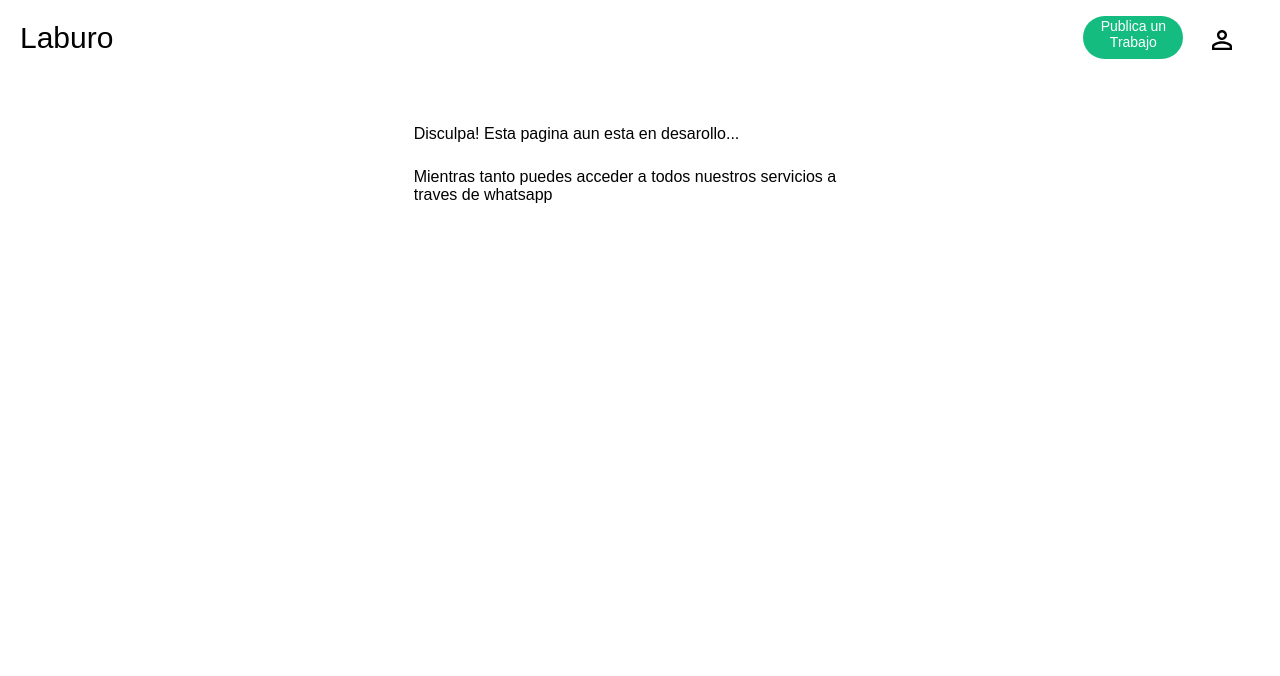
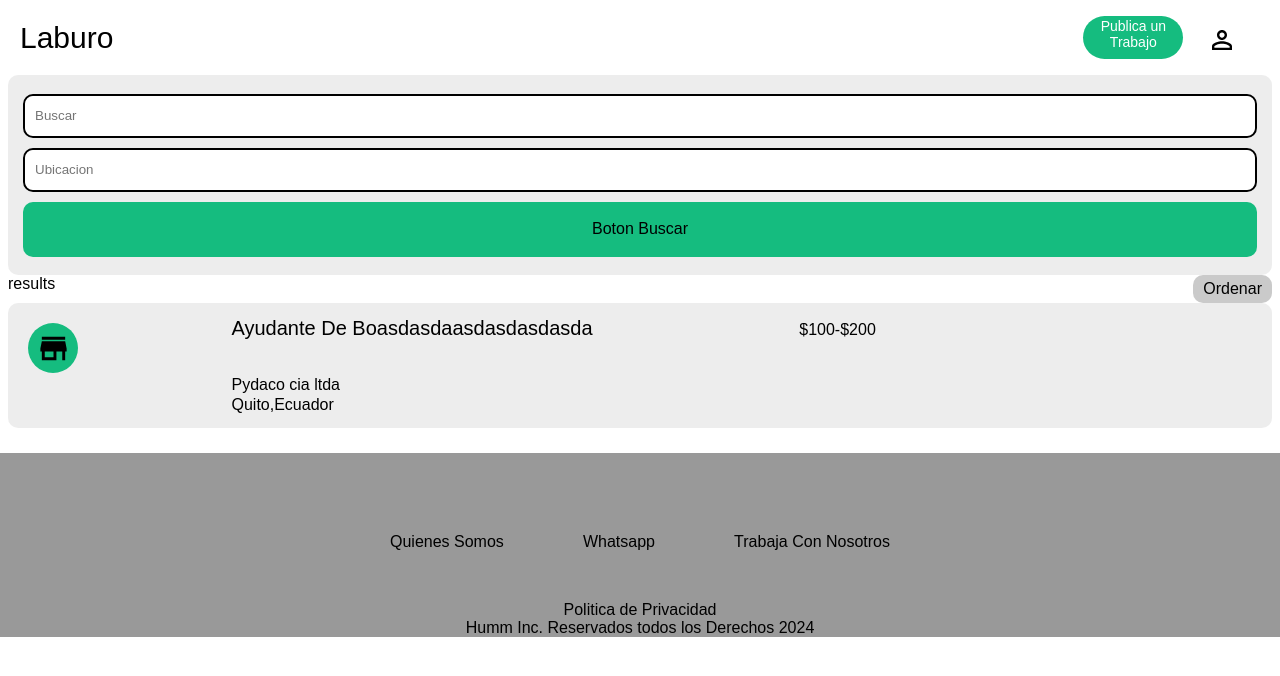
Before and after one commit to davidpinosp/laburoSite, a React (Create React App) app: page /jobs in a window 1280 px wide. Shown: the top 676 px of the page. Built offline with nearby package versions, Linux system fonts and the light colour scheme; a web font is replaced by a local one.

Commit message:
adding changes to dev branch

```diff
--- a/src/App.tsx
+++ b/src/App.tsx
@@ -2,6 +2,7 @@ import React from "react";
 import Landing from "./pages/Landing";
 import PostJob from "./pages/PostJob";
 import ComingSoon from "./pages/ComingSoon";
+import Jobs from "./pages/Jobs";
 import "./App.css";
 import { BrowserRouter, Routes, Route } from "react-router-dom";
 
@@ -11,7 +12,8 @@ function App() {
       <BrowserRouter>
         <Routes>
           <Route path="/" element={<Landing />} />
-          <Route path="/jobs" element={<ComingSoon />} />
+          <Route path="/jobs" element={<Jobs />} />
+          <Route path="/coming-soon" element={<ComingSoon />} />
           <Route path="/post-job" element={<PostJob />} />
         </Routes>
       </BrowserRouter>
--- a/src/assets/styles/global.css
+++ b/src/assets/styles/global.css
@@ -8,8 +8,16 @@
 .bg-laburo-green {
     background-color:var(--la buro-green);
 }
+.bg-laburo-gray {
+background-color: rgba(80, 80, 80, 0.1)
+
+}
 .laburo-green{
     color: var(--laburo-green);
+}
+.laburo-gray{
+    color: rgba(80, 80, 80, 0.1)
+
 }
 
 
@@ -101,6 +109,13 @@
 
 }
 
+.w100{
+    width: 100%;
+}
+
+
+
+
 /*  mobile */
 
 
--- /dev/null
+++ b/src/assets/styles/jobs.css
@@ -0,0 +1,145 @@
+
+.job-page-container{
+
+padding: 0px 8px;
+
+
+}
+.search-container{
+
+
+    padding: 5px 15px;
+
+    width: 100%;
+    height: 200px;
+
+    background-color: rgba(80, 80, 80, 0.1);
+    border-radius: 10px;
+    display: flex;
+    flex-direction: column;
+    align-items: center;
+    justify-content: center;
+
+}
+
+.search-pill{
+    border: 2px solid black;
+    height: 44px;
+    width: 100%;
+    background-color: white;
+    margin-bottom: 10px;
+    border-radius: 10px;
+
+}
+.search-pill-input{
+
+    width: 100%;
+    height: 100%;
+    border-radius: 10px;
+    border: none;
+    padding-left: 10px;
+    padding-right: 20px;
+    user-select: none;
+
+
+}
+
+
+.search-btn{
+    display: flex;
+    align-items: center;
+    justify-content: center;
+    border-radius: 10px;
+    height: 55px;
+    width: 100%;
+
+
+}
+
+.order-dropdown{
+
+    padding: 5px 10px;
+    border-radius: 10px;
+    background-color: rgba(80, 80, 80, 0.3);
+}
+
+
+/* job posting */
+
+.job-post-container{
+
+height: 125px;
+width: 100%;
+background-color: rgba(80, 80, 80, 0.1);
+display: flex;
+border-radius: 10px;
+
+
+
+
+}
+
+
+
+
+
+.job-post-img-container{
+    height: 100%;
+    width: 20%;
+    padding-left: 20px;
+    padding-top: 20px;
+
+
+}
+
+.job-post-img{
+    border-radius: 50%;
+    height: 50px;
+    width: 50px;
+}
+
+.job-post-txt{
+padding: 10px 0px;
+align-items: baseline;
+width: 100%;
+overflow: hidden;
+}
+
+.job-post-txt-col1{
+    padding-left: 10px;
+
+    width: 55%;
+    line-height: 1.5;
+
+}
+
+.job-post-txt-col2{
+    width: 45%;
+}
+
+.job-post-position{
+    overflow:hidden;
+
+    height: 60px;
+    width: 100%;
+    padding-right: 10px;
+
+}
+.job-post-company{
+    overflow: hidden;
+    height: 20px;
+    width: 100%;
+
+}
+.job-post-location{
+    overflow: hidden;
+    height: 24px;
+    width: 100%px;
+
+}
+.job-post-salary{
+    overflow: hidden;
+    height: 24px;
+    width: 100%
+
+}
--- /dev/null
+++ b/src/components/JobPost.tsx
@@ -0,0 +1,43 @@
+import React from "react";
+import StoreIcon from "@mui/icons-material/Store";
+import { useState } from "react";
+
+function JobPost() {
+  const [position, setPostiion] = useState(
+    "Ayudante De Boasdasdaasdasdasdasda"
+  );
+  const [company, setCompany] = useState("Pydaco cia ltda ");
+  const [location, setLocation] = useState("Quito,Ecuador");
+  const [salary, setSalary] = useState("$100-$200");
+
+  return (
+    <div className="job-post-container">
+      {/* image  */}
+      <div className="job-post-img-container">
+        <div className="job-post-img bg-laburo-green flx flx-center">
+          <StoreIcon style={{ fontSize: "35px" }} />
+        </div>
+      </div>
+
+      {/* text */}
+      <div className="flx   job-post-txt">
+        <div className="job-post-txt-col1">
+          <div className="txt-s4 job-post-position">
+            {position ? position : "Posición"}
+          </div>
+          <div className="job-post-company">
+            {company ? company : "Comapnia"}
+          </div>
+          <div className="job-post-location">
+            {location ? location : "Lugar"}
+          </div>
+        </div>
+        <div className="job-post-txt-col2">
+          <div className="job-post-salary">{salary ? salary : "Salario"} </div>
+        </div>
+      </div>
+    </div>
+  );
+}
+
+export default JobPost;
--- /dev/null
+++ b/src/pages/Jobs.tsx
@@ -0,0 +1,43 @@
+import React from "react";
+import Navbar from "../components/Navbar";
+import Footer from "../components/Footer";
+import "../assets/styles/jobs.css";
+import JobPost from "../components/JobPost";
+function Jobs() {
+  return (
+    <div>
+      <Navbar />
+      <div className="flx-col flx-center job-page-container">
+        <div className="search-container">
+          <div className="search-pill">
+            <input
+              type="text"
+              className="search-pill-input"
+              placeholder="Buscar "
+            />
+          </div>
+
+          <div className="search-pill">
+            <input
+              type="text"
+              className="search-pill-input"
+              placeholder="Ubicacion"
+            />
+          </div>
+          <div className="bg-laburo-green search-btn">Boton Buscar</div>
+        </div>
+        <div className="flx space-btwn w100">
+          <div>results</div>
+          <div className="order-dropdown">Ordenar</div>
+        </div>
+        {/* positions here  */}
+        <div className="w100 mb-25">
+          <JobPost />
+        </div>
+      </div>
+      <Footer />
+    </div>
+  );
+}
+
+export default Jobs;
```
